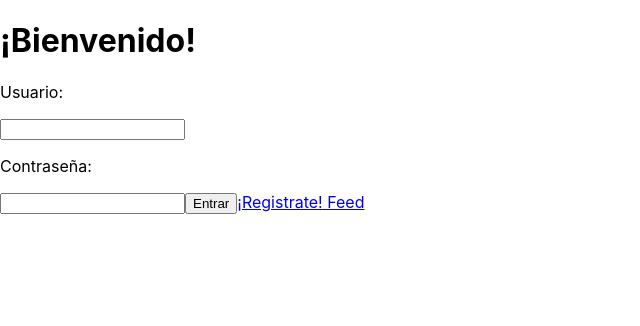
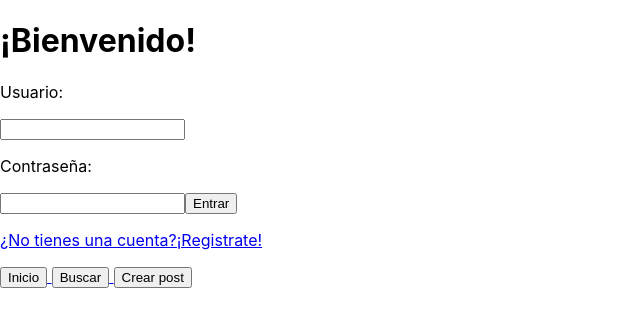
Before and after one commit to EnzoACL/proyectoFinal, a React (Create React App) app in the folder proyectofrontend/: page / in a window 1280 px wide. Shown: the top 326 px of the page, without its empty margins (0-640 px from the left). Built offline with nearby package versions, Linux system fonts and the light colour scheme.

Commit message:
Minor changes to fix thigns that didnt work properly

```diff
--- a/proyectofrontend/src/App.js
+++ b/proyectofrontend/src/App.js
@@ -11,43 +11,38 @@ import { useContext } from 'react'
 import { Context } from './components/Storage/Storage'
 import LoginPage from './components/Loginpage';
 import Authorization from './components/Authorization/Authorization';
+import UserData from './components/UserData/UserData';
+import NavigatorBar from './components/Navigator/Navigator';
 function App() {
 
-const data = useContext(Context);
-
+  const [data, setData] = useContext(Context)
 
   return (
     <>
       <Routes>
         <Route path={`/register`} element={<Registrerpage/>} />
         <Route path={`/name/V0.0/user/:id`} element={<UserProfile />} />
-        <Route path='/' element={<LoginPage />} />
-        <Route path='/feed' element={<UserFeed/>} />
+        <Route path='/' element={
+            <Authorization>
+              <UserData userId={data.userId}/>
+              <UserFeed/>
+            </Authorization>
+          }/>
+        <Route path='/search' element={<SearchBar />} />
+        <Route path='/createPost' element={<CreatePost/>}/>
       </Routes>
-
+      <NavigatorBar/>
     </>
   )
 }
 
 export default App;
-//Cambiar storage, quitar data setter.
 //Desplegar
-//Vistas con router
-//CSS
+//CSS :(
 //Añadir jwt authorization
-//Arreglar en buttons boton comentar
+//Crear sesion de usuario
+//Arreglar en buttons boton comentar y like
 //Poder añadir imagenes en posts
 //Mejorar buscador para que busque de forma dinamica.
 //Subir propio avatar
-
-
-/*
-      <h1>______________________________</h1>
-      <Personal />
-      <h1>______________________________</h1>
-      <CreatePost />
-      <h1>______________________________</h1>
-      <SearchBar />
-      <h1>______________________________</h1>
-
- */
+//Migrar base de datos(despues de desplegar)
--- a/proyectofrontend/src/components/Authorization/Authorization.jsx
+++ b/proyectofrontend/src/components/Authorization/Authorization.jsx
@@ -5,8 +5,7 @@ import { Context } from '../Storage/Storage'
 
 function Authorization({ children }) {
 
-    const  data  = useContext(Context)
-
+    const [data, setData] = useContext(Context)
 
     return (
         <>
--- a/proyectofrontend/src/components/Friends/Friends.jsx
+++ b/proyectofrontend/src/components/Friends/Friends.jsx
@@ -3,16 +3,18 @@ import { get } from '../../aux_api'
 import { Context } from '../Storage/Storage'
 import { useContext } from 'react'
 import UserData from '../UserData/UserData';
+import { useEffect } from 'react';
 
 export function Friends({ userId }) {
     const data = useContext(Context)
-    const [friendList, setFriendList] = useState();
+    const [friendList, setFriendList] = useState("");
+    useEffect(
+        () => {
+            setFriendList("")
+         }, [userId]
+    )
+    async function getFriendsOf() {
         const friendListArray = []
-    const friendListIds = []
-
-
-    async function getFriendsOf() {
-
         //Se compara los id de lista de amigos y usuarios y se saca los nombres de los amigos
         const friendsOfUsers = await get(`http://localhost:4000/name/V0.0/friends/${userId}`);
         const users = await get("http://localhost:4000/name/V0.0/users/");
@@ -23,6 +25,7 @@ export function Friends({ userId }) {
 
             }
         }
+            if (friendList === "") {
                 setFriendList(
                     <>
                         {
@@ -36,9 +39,8 @@ export function Friends({ userId }) {
                         }
                     </>
                 )
+            } else {setFriendList("")}
         }
-
-
 
     return (
         <>
--- a/proyectofrontend/src/components/Loginpage.jsx
+++ b/proyectofrontend/src/components/Loginpage.jsx
@@ -22,7 +22,6 @@ function LoginPage() {
         for (let idx = 0; idx < users.length; idx++) {
             if (userName === users[idx].name) {
                 const dataCopy = { ...data, user: userName, password, userId: users[idx].id }
-                //setUserId(users[idx].id)
                 setData(dataCopy)
             }
         }
@@ -38,8 +37,8 @@ function LoginPage() {
             <p>Contraseña:</p>
             <input type="text" onChange={getUserPassword} />
             <input type="button" value="Entrar" onClick={getData} />
-            <Link to={"/register"}><a>¡Registrate!</a></Link>
-            <Link to={"/feed"}> Feed </Link>
+            <p><Link to={"/register"}><a>¿No tienes una cuenta?¡Registrate!</a></Link></p>
+
 
 
 
--- /dev/null
+++ b/proyectofrontend/src/components/Navigator/Navigator.jsx
@@ -0,0 +1,14 @@
+import { Link } from "react-router-dom"
+import CreatePost from "../Post/CreatePost"
+
+export function NavigatorBar() {
+    return (
+        <>
+             <Link to={"/"}><input type="button" value="Inicio" /> </Link>
+            <Link to={"/search"}> <input type="button" value="Buscar" /> </Link>
+            <Link to={"/createPost"}><input type="button" value="Crear post" /></Link>
+        </>
+    )
+}
+
+export default NavigatorBar
--- a/proyectofrontend/src/components/Post/Posts.jsx
+++ b/proyectofrontend/src/components/Post/Posts.jsx
@@ -1,4 +1,4 @@
-import { useContext, useState } from "react";
+import { useContext, useEffect, useState } from "react";
 import UserData from "../UserData/UserData";
 import Buttons from "../ButtonsRRSS/Buttons";
 import ShowComments from "../Comments/ShowComments";
@@ -7,10 +7,10 @@ function Posts({ userId }) {
     const [listOfPost, setListOfPost] = useState("")
 
 
-
-    async function getPostOf(){
+    useEffect(
+        () => {
+                async function getPostOf() {
                     const postsOfUser = await get(`http://localhost:4000/name/V0.0/publicationsofuser/${userId}`)
-        console.log(postsOfUser);
                     const postsOfUserReversed = [...postsOfUser].reverse();
                     setListOfPost(<p>
                         {
@@ -18,11 +18,11 @@ function Posts({ userId }) {
                             postsOfUserReversed.map((post) => (
                                 <>
                                     <div key={post.id}>
-                            <UserData userId={userId}/>
+                                        <UserData userId={userId} />
                                         <p>{post.content}</p>
                                         <p>{dateArrange(post.timeposted)}</p>
                                         <p><Buttons idFromPost={post.id} /></p>
-                            <p><ShowComments postId={post.id}/></p>
+                                        <p><ShowComments postId={post.id} /></p>
                                     </div>
                                 </>
                             ))
@@ -31,10 +31,12 @@ function Posts({ userId }) {
 
                     </p>)
             }
+            getPostOf();
+        }, [userId]
+    )
     return (
         <>
 
-            <input type="button" value="Posts de usuario " onClick={getPostOf} />
             <p>{listOfPost}</p>
 
 
--- a/proyectofrontend/src/components/SearchBar/SearchBar.jsx
+++ b/proyectofrontend/src/components/SearchBar/SearchBar.jsx
@@ -58,7 +58,7 @@ function SearchBar() {
 
     return (
         <>
-            <h1>Ejemplo de buscador</h1>
+            <h1>🔍 Buscador</h1>
             <input placeholder="Buscar..." onChange={getUserNameOf}/>
             <input type="button" value="🔍" onClick={startSearch} />
             <ul>{userList}</ul>
--- a/proyectofrontend/src/components/Storage/Storage.jsx
+++ b/proyectofrontend/src/components/Storage/Storage.jsx
@@ -4,7 +4,11 @@ import { useState, createContext } from "react";
 export const Context = createContext();
 
 export function ContextProvider({ children }) {
-    const  data  = useState()
+    const data = useState({
+        user: "",
+        password: "",
+        userId: ""
+    })
     return (
         <>
             <Context.Provider value={data}>
--- a/proyectofrontend/src/components/UserData/UserData.jsx
+++ b/proyectofrontend/src/components/UserData/UserData.jsx
@@ -6,7 +6,6 @@ import { useParams, useNavigate, Link } from "react-router-dom"
 
 
 function UserData({ userId }) {
-    const [currentView, setCurrentView] = useState(undefined)
 
     const [nameOfUser, setNameOfUser] = useState("")
     const infoAvatar = `foto de perfil de ${nameOfUser}`
--- a/proyectofrontend/src/components/UserFeed/UserFeed.jsx
+++ b/proyectofrontend/src/components/UserFeed/UserFeed.jsx
@@ -10,7 +10,7 @@ import ShowComments from "../Comments/ShowComments";
 function UserFeed() {
     const [postsOfFeed, setPostsOfFeed] = useState("");
     const [data, setData] = useContext(Context)
-    console.log(data);
+
     /**
      * Funcion usada para limpiar el array postsOfFriendsArray, si no los posts se pushearian y se repetirian.
      * @param {constant} array Se pasa como argumento un array que se quiera dejar vacio.
@@ -49,7 +49,6 @@ function UserFeed() {
                 return y.timeposted - x.timeposted
             }
         );
-        console.log(postsOfFriendsArray);
 
         setPostsOfFeed(
             <p>
--- a/proyectofrontend/src/index.js
+++ b/proyectofrontend/src/index.js
@@ -5,13 +5,16 @@ import App from './App';
 import reportWebVitals from './reportWebVitals';
 import { ContextProvider } from './components/Storage/Storage';
 import {BrowserRouter} from 'react-router-dom';
+import Authorization from './components/Authorization/Authorization';
 
 const root = ReactDOM.createRoot(document.getElementById('root'));
 root.render(
   <React.StrictMode>
     <BrowserRouter>
       <ContextProvider>
-        <App />
+
+          <App/>
+
       </ContextProvider>
     </BrowserRouter>
   </React.StrictMode>
```
Also changed, not shown: 1 other file (tests, documents, lock files or other folders). Lines whose indentation alone changed are shown as unchanged.
